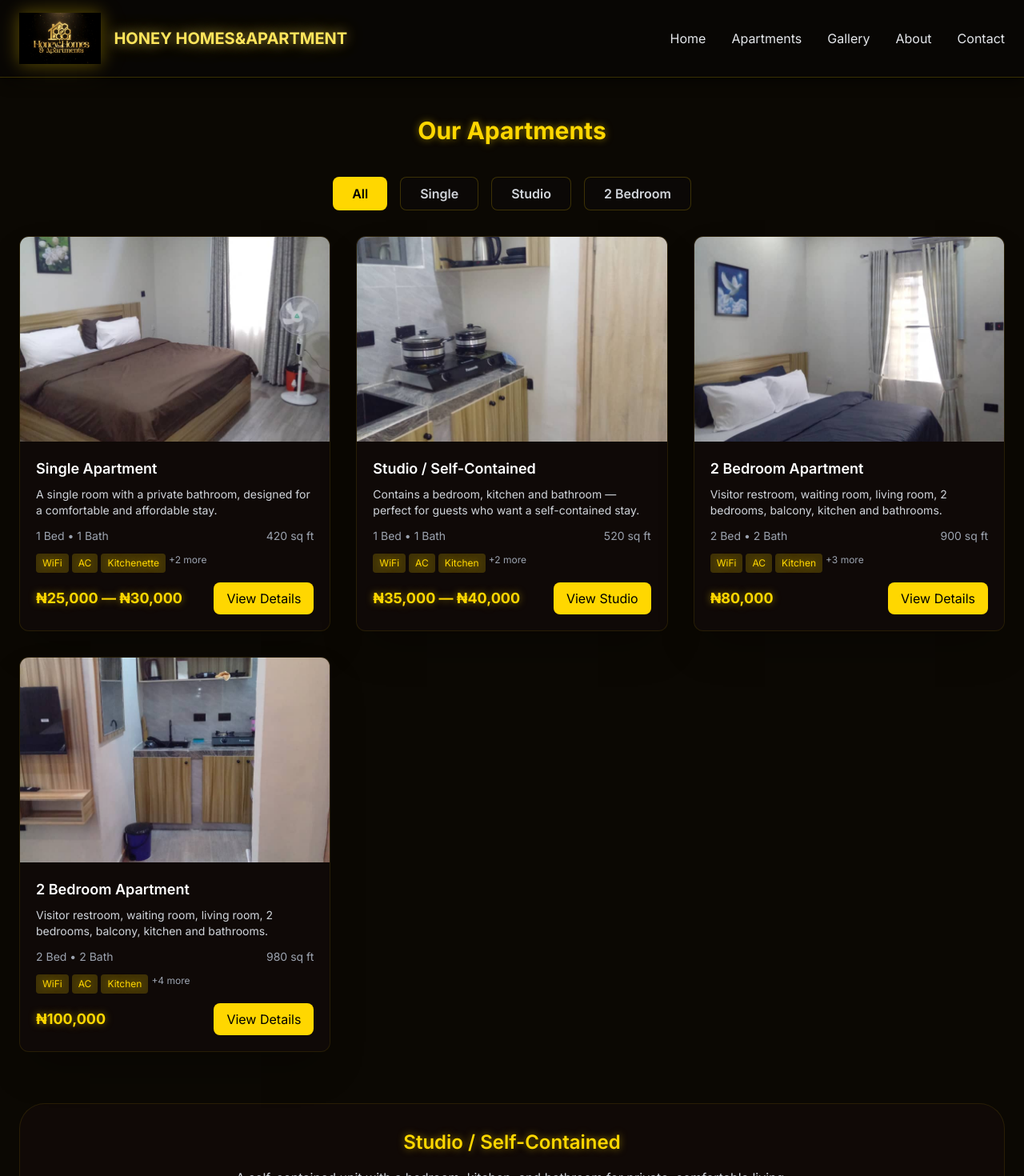
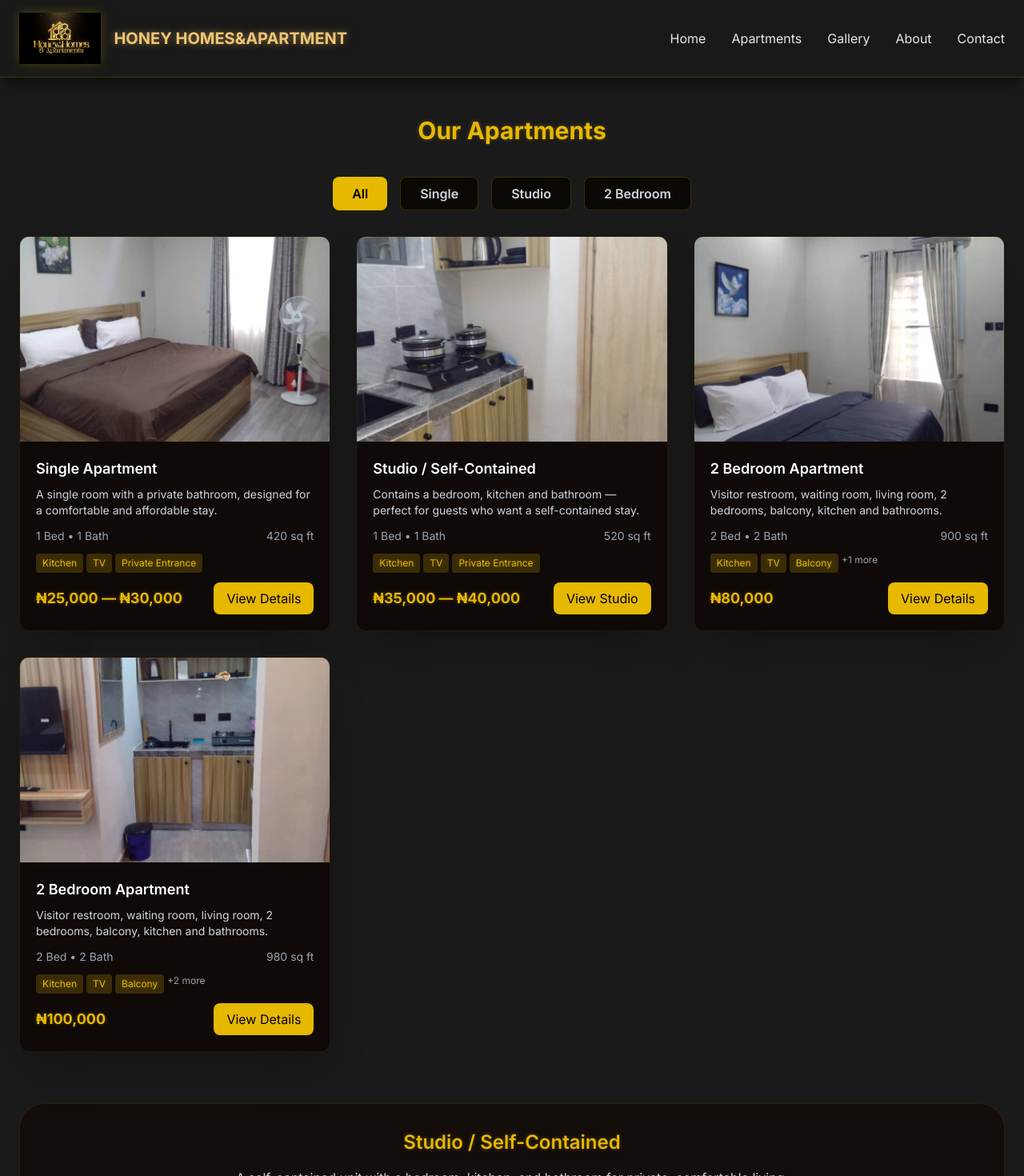
Before and after one commit to Mercyweb-me/Honey-homes, a React (Vite) app: page /apartments in a window 1280 px wide. Shown: the top 1470 px of the page at 80% size. Built offline with nearby package versions, Linux system fonts and the light colour scheme.

Commit message:
add update

```diff
--- a/src/components/Navbar.jsx
+++ b/src/components/Navbar.jsx
@@ -6,18 +6,16 @@ function Navbar() {
   const [open, setOpen] = useState(false);
 
   return (
-    <header className="sticky top-0 z-50 border-b border-gold/20 bg-[#090705]/95 backdrop-blur-md shadow-black/40 shadow-lg">
+    <header className="sticky top-0 z-50 border-b border-gold/20 bg-[#1a1a1a]/95 backdrop-blur-md shadow-black/40 shadow-lg">
       <div className="flex justify-between items-center px-6 py-4">
 
-        {/* Logo */}
-        <Link to="/" className="flex items-center gap-4">
-          <img src={logo} alt="HONEY HOMES&APARTMENT logo" className="h-16 w-auto object-contain drop-shadow-lg glow-gold" />
-          <span className="font-bold text-xl text-gold-shine">HONEY HOMES&APARTMENT</span>
+        <Link to="/" className="flex items-center gap-2 md:gap-4">
+          <img src={logo} alt="HONEY HOMES&APARTMENT logo" className="h-12 md:h-16 w-auto object-contain drop-shadow-lg glow-gold" />
+          <span className="font-bold text-lg md:text-xl text-gold-shine">HONEY HOMES&APARTMENT</span>
         </Link>
 
-        {/* Hamburger */}
         <button
-          className="md:hidden text-2xl"
+          className="md:hidden text-xl"
           onClick={() => setOpen(!open)}
         >
           ☰
@@ -35,7 +33,7 @@ function Navbar() {
 
       {/* Mobile Menu */}
       <div
-        className={`fixed top-0 right-0 h-full w-64 bg-black transform transition-transform duration-300 ${
+        className={`fixed top-0 right-0 h-full w-64 bg-ink transform transition-transform duration-300 ${
           open ? "translate-x-0" : "translate-x-full"
         } md:hidden`}
       >
--- a/src/index.css
+++ b/src/index.css
@@ -16,7 +16,7 @@ body {
 }
 
 ::selection {
-  background: rgba(255, 215, 0, 0.3);
+  background: rgba(230, 184, 0, 0.2);
 }
 
 button,
@@ -27,17 +27,17 @@ textarea {
 
 @layer utilities {
   .text-gold {
-    color: #FFD700;
-    text-shadow: 0 0 10px rgba(255, 215, 0, 0.5);
+    color: #E6B800;
+    text-shadow: 0 0 5px rgba(230, 184, 0, 0.3);
   }
   .bg-gold-soft {
-    background-color: rgba(255, 215, 0, 0.14);
+    background-color: rgba(230, 184, 0, 0.1);
   }
   .glow-gold {
-    box-shadow: 0 0 20px rgba(255, 215, 0, 0.3), 0 0 40px rgba(255, 215, 0, 0.1);
+    box-shadow: 0 0 10px rgba(230, 184, 0, 0.2), 0 0 20px rgba(230, 184, 0, 0.1);
   }
   .text-gold-shine {
-    color: #FFE55C;
-    text-shadow: 0 0 15px rgba(255, 229, 92, 0.6), 0 0 30px rgba(255, 229, 92, 0.3);
+    color: #F0C674;
+    text-shadow: 0 0 8px rgba(240, 198, 116, 0.4), 0 0 15px rgba(240, 198, 116, 0.2);
   }
 }
--- a/src/pages/About.jsx
+++ b/src/pages/About.jsx
@@ -6,9 +6,8 @@ function About() {
   return (
     <div className="px-6 py-12 space-y-10">
 
-      {/* Title */}
       <motion.h1
-        className="text-3xl font-bold text-center mb-10 text-gold"
+        className="text-2xl md:text-3xl font-bold text-center mb-10 text-gold"
         initial={{ opacity: 0, y: 50 }}
         whileInView={{ opacity: 1, y: 0 }}
         transition={{ duration: 0.8 }}
@@ -40,7 +39,7 @@ function About() {
         {/* Text */}
         <div>
           <motion.h2
-            className="text-2xl font-semibold mb-4 text-white"
+            className="text-xl md:text-2xl font-semibold mb-4 text-white"
             initial={{ opacity: 0, x: -50 }}
             whileInView={{ opacity: 1, x: 0 }}
             transition={{ duration: 0.6, delay: 0.2 }}
--- a/src/pages/Apartments.jsx
+++ b/src/pages/Apartments.jsx
@@ -19,8 +19,7 @@ function Apartments() {
       baths: 1,
       size: "420 sq ft",
       description: "A single room with a private bathroom, designed for a comfortable and affordable stay.",
-      amenities: ["WiFi", "AC", "Kitchenette", "TV", "Private Bath"]
-    },
+ amenities: ["AC", "Kitchen", "TV", "Private Entrance"],    },
     {
       id: 2,
       title: "Studio / Self-Contained",
@@ -31,7 +30,7 @@ function Apartments() {
       baths: 1,
       size: "520 sq ft",
       description: "Contains a bedroom, kitchen and bathroom — perfect for guests who want a self-contained stay.",
-      amenities: ["WiFi", "AC", "Kitchen", "TV", "Private Entrance"],
+      amenities: ["AC", "Kitchen", "TV", "Private Entrance"],
       link: "#studio"
     },
     {
@@ -44,7 +43,7 @@ function Apartments() {
       baths: 2,
       size: "900 sq ft",
       description: "Visitor restroom, waiting room, living room, 2 bedrooms, balcony, kitchen and bathrooms.",
-      amenities: ["WiFi", "AC", "Kitchen", "TV", "Balcony", "Parking"]
+      amenities: ["AC", "Kitchen", "TV", "Balcony", "Parking"]
     },
     {
       id: 4,
@@ -56,7 +55,7 @@ function Apartments() {
       baths: 2,
       size: "980 sq ft",
       description: "Visitor restroom, waiting room, living room, 2 bedrooms, balcony, kitchen and bathrooms.",
-      amenities: ["WiFi", "AC", "Kitchen", "TV", "Balcony", "Parking", "Laundry"]
+      amenities: ["AC", "Kitchen", "TV", "Balcony", "Parking", "Laundry"]
     },
   ];
 
@@ -65,7 +64,7 @@ function Apartments() {
   return (
     <div className="px-6 py-12">
       <motion.h1
-        className="text-3xl font-bold text-center mb-10 text-gold"
+        className="text-2xl md:text-3xl font-bold text-center mb-10 text-gold"
         initial={{ opacity: 0, y: 50 }}
         whileInView={{ opacity: 1, y: 0 }}
         transition={{ duration: 0.8 }}
@@ -136,13 +135,13 @@ function Apartments() {
               </div>
 
               <div className="flex flex-wrap gap-1 mb-3">
-                {apt.amenities.slice(0, 3).map((amenity) => (
+                {apt.amenities.slice(1, 4).map((amenity) => (
                   <span key={amenity} className="text-xs bg-gold/20 text-gold px-2 py-1 rounded">
                     {amenity}
                   </span>
                 ))}
-                {apt.amenities.length > 3 && (
-                  <span className="text-xs text-gray-400">+{apt.amenities.length - 3} more</span>
+                {apt.amenities.length > 4 && (
+                  <span className="text-xs text-gray-400">+{apt.amenities.length - 4} more</span>
                 )}
               </div>
 
--- a/src/pages/Contact.jsx
+++ b/src/pages/Contact.jsx
@@ -31,7 +31,7 @@ Message: ${formData.message || ""}`;
     <div className="px-6 py-12">
 
       <motion.h1
-        className="text-3xl font-bold text-center mb-10 text-gold"
+        className="text-2xl md:text-3xl font-bold text-center mb-10 text-gold"
         initial={{ opacity: 0, y: 50 }}
         whileInView={{ opacity: 1, y: 0 }}
         transition={{ duration: 0.8 }}
--- a/src/pages/Gallery.jsx
+++ b/src/pages/Gallery.jsx
@@ -28,7 +28,7 @@ function Gallery() {
   return (
     <div className="px-6 py-12">
       <motion.h1
-        className="text-3xl font-bold text-center mb-10 text-gold"
+        className="text-2xl md:text-3xl font-bold text-center mb-10 text-gold"
         initial={{ opacity: 0, y: 50 }}
         whileInView={{ opacity: 1, y: 0 }}
         transition={{ duration: 0.8 }}
--- a/src/pages/Home.jsx
+++ b/src/pages/Home.jsx
@@ -25,7 +25,7 @@ function Home() {
             animate={{ opacity: 1, y: 0 }}
             transition={{ duration: 1, delay: 0.4 }}
           >
-            <h1 className="text-white text-4xl md:text-6xl font-bold leading-tight mb-6">
+            <h1 className="text-white text-2xl md:text-4xl lg:text-6xl font-bold leading-tight mb-6">
               Welcome to <span className="text-gold-shine">HONEY HOMES&APARTMENT</span>
             </h1>
             <p className="text-gray-200 text-base md:text-lg max-w-2xl mx-auto mb-8">
@@ -34,13 +34,13 @@ function Home() {
             <div className="flex flex-col sm:flex-row justify-center gap-4">
               <Link
                  to="/contact"
-                className="bg-gold text-black px-8 py-4 rounded-full font-semibold hover:opacity-90 transition"
+                className="bg-gold text-black px-6 md:px-8 py-3 md:py-4 rounded-full font-semibold text-sm md:text-base hover:opacity-90 transition"
               >
                 Book a Stay
               </Link>
               <Link
                  to="/about"
-                 className="border border-gold text-gold px-8 py-4 rounded-full font-semibold hover:bg-gold/10 transition"
+                 className="border border-gold text-gold px-6 md:px-8 py-3 md:py-4 rounded-full font-semibold text-sm md:text-base hover:bg-gold/10 transition"
               >
                 Learn More
               </Link>
--- a/tailwind.config.js
+++ b/tailwind.config.js
@@ -7,17 +7,17 @@ export default {
         sans: ['Inter', 'ui-sans-serif', 'system-ui', 'sans-serif'],
       },
       colors: {
-        gold: '#FFD700', // Bright honey gold
-        'gold-shine': '#FFE55C', // Shining honey gold
-        'gold-dark': '#D4AF37', // Antique gold
-        'gold-glow': '#FFF8DC', // Light honey glow
-        ink: '#0B0803', // Very dark from logo
-        'ink-light': '#1a1a1a', // Slightly lighter dark
-        smoke: '#c9c6c1',
+        gold: '#E6B800', // Softer honey gold (less bright)
+        'gold-shine': '#F0C674', // Muted shining honey gold (less intense)
+        'gold-dark': '#B8860B', // Antique gold (slightly lighter)
+        'gold-glow': '#F5F5DC', // Light honey glow (warmer)
+        ink: '#1a1a1a', // Lighter dark background (less black)
+        'ink-light': '#2a2a2a', // Even lighter for contrast
+        smoke: '#d4d4d4', // Lighter smoke color
       },
       boxShadow: {
-        gold: '0 30px 80px rgba(255,215,0,0.25)',
-        'gold-glow': '0 0 30px rgba(255,215,0,0.4), 0 0 60px rgba(255,215,0,0.2)',
+        gold: '0 10px 30px rgba(230, 184, 0, 0.15)',
+        'gold-glow': '0 0 15px rgba(230, 184, 0, 0.2), 0 0 30px rgba(230, 184, 0, 0.1)',
       },
       backgroundImage: {
         'hero-glow': 'radial-gradient(circle at top, rgba(255,215,0,0.25), transparent 40%)',
```
